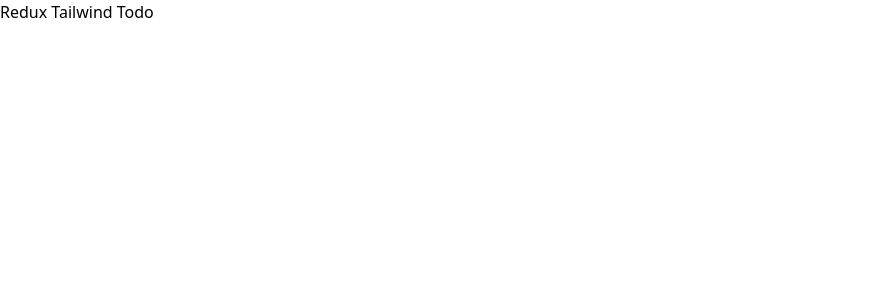
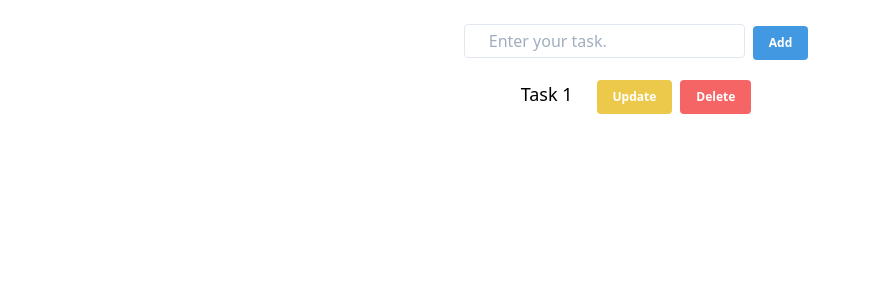
Before and after one commit to rohitkumar377024/redux-tailwind-todo, a React (Create React App) app: page / in a window 1280 px wide. Shown: the top 300 px of the page, without its empty margins (0-870 px from the left). Built offline with nearby package versions, Linux system fonts and the light colour scheme.

Commit message:
Styled Buttons and Input Field for Todos List

```diff
--- a/package.json
+++ b/package.json
@@ -6,6 +6,7 @@
     "@testing-library/jest-dom": "^4.2.4",
     "@testing-library/react": "^9.3.2",
     "@testing-library/user-event": "^7.1.2",
+    "classnames": "^2.2.6",
     "react": "^16.13.1",
     "react-dom": "^16.13.1",
     "react-scripts": "3.4.1"
--- a/src/App.js
+++ b/src/App.js
@@ -1,5 +1,24 @@
 import React from 'react';
+import Button from './components/Button';
+
 function App() {
-  return <div>Redux Tailwind Todo</div>;
+  return (
+    <div className="flex flex-col items-center mt-6">
+      <div>
+      <input
+        class="border border-gray-300 rounded px-6 py-1 mr-2"
+        type="text"
+        placeholder="Enter your task."
+      />
+      <Button size="sm" textColor="white" bgColor="blue-500">Add</Button>
+      </div>
+
+      <div class="text-lg px-3 py-3 mt-2">
+        <p className='inline-block mr-6'>Task 1</p>
+        <Button size="sm" textColor="white" bgColor="yellow-500">Update</Button>
+        <Button size="sm" textColor="white" bgColor="red-500">Delete</Button>
+      </div>
+    </div>
+  );
 }
 export default App;
--- /dev/null
+++ b/src/components/Button.js
@@ -0,0 +1,21 @@
+/* eslint-disable no-template-curly-in-string */
+import React from 'react';
+import classnames from 'classnames';
+
+const Button = ({ size, bgColor, textColor, children }) => {
+  return (
+    <button
+      className={classnames(
+        `bg-${bgColor} text-${textColor} font-bold py-2 px-4 rounded mr-2`,
+        {
+          'text-xs': size === 'sm',
+          'text-xl': size === 'lg'
+        }
+      )}
+    >
+      {children}
+    </button>
+  );
+};
+
+export default Button;
```
Also changed, not shown: 1 other file (tests, documents, lock files or other folders).
